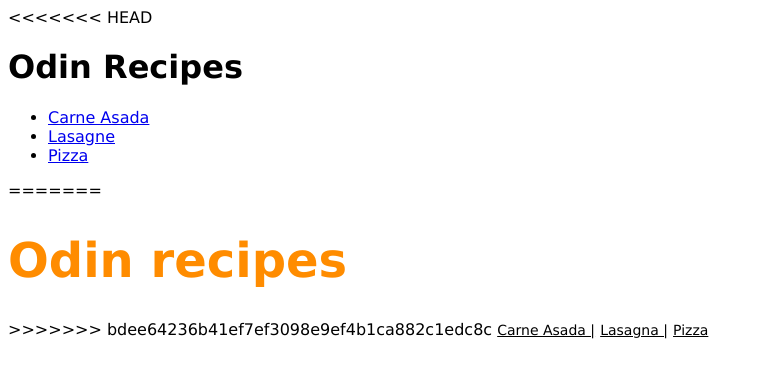
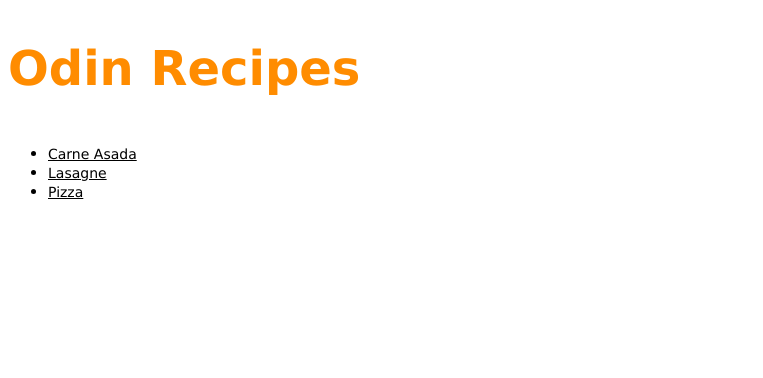
Before and after one commit to d1xt3rr4/recipes, a plain HTML site: page index.html in a window 1280 px wide. Shown: the whole page, without its empty margins (0-763 px from the left). Drawn offline with Linux system fonts and the light colour scheme.

Commit message:
practicing moving objects around with CSS

```diff
--- a/index.html
+++ b/index.html
@@ -6,18 +6,11 @@
         <link rel="stylesheet" href="./styles.css">
     </head>
     <body>
-<<<<<<< HEAD
-        <h1>Odin Recipes</h1>
-        <ul>
+        <h1 class="title">Odin Recipes</h1>
+        <ul class="links">
             <li><a href="./recipes/carneasada.html">Carne Asada</a></li>
             <li><a href="./recipes/lasagna.html">Lasagne</a></li>
             <li><a href="./recipes/pizza.html">Pizza</a></li>
         </ul>
-=======
-        <h1 class="title">Odin recipes</h1>
->>>>>>> bdee64236b41ef7ef3098e9ef4b1ca882c1edc8c
     </body>
-    <a href="./recipes/carneasada.html" class="links">Carne Asada  |</a>
-    <a href="./recipes/lasagna.html" class="links">  Lasagna  |</a>
-    <a href="./recipes/pizza.html" class="links">  Pizza</a>
 </html>
--- a/styles.css
+++ b/styles.css
@@ -2,14 +2,25 @@
 
 *{
     font-family: Verdana, Geneva, Tahoma, sans-serif;
+    background-color: #fff;
 }
 
 .title{
     color: #ff8c00;
     font-size: 48px;
+    display: inline-block;
+    height: 100;
+    width: 330;
+
 }
 
-.links{
+ul .list{
+  height: 100;
+  width: 330;
+}
+
+li a{
     color: #000000;
     font-size: 14px;
+    display: inline-block;
 }
```
